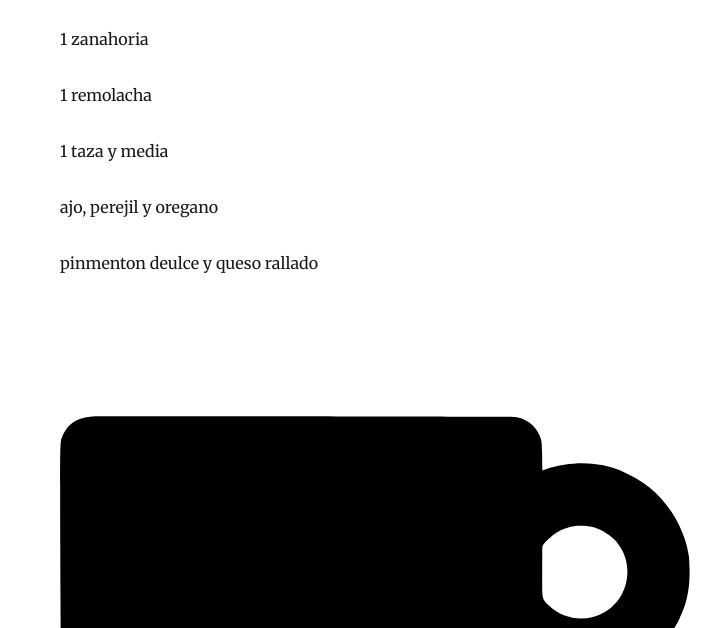
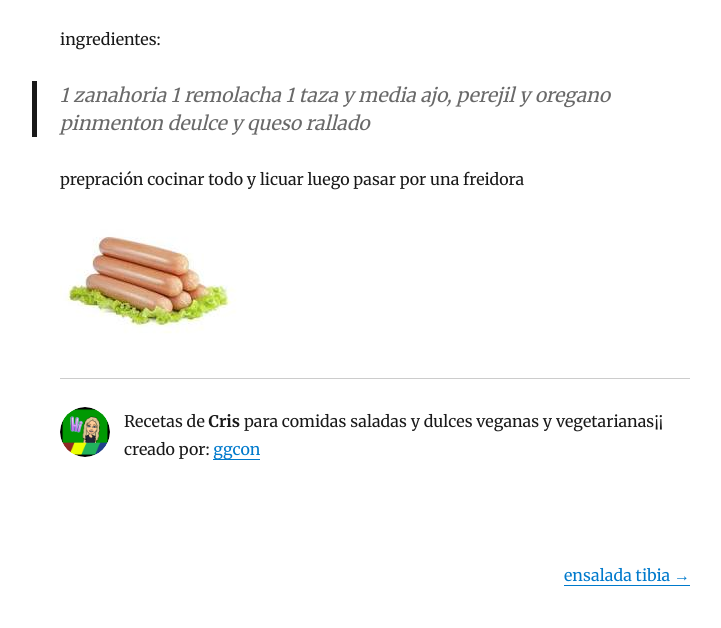
Before and after one commit to lucasg2155/klog, a Gatsby site: page /2020-01-19-salchicha-vegana/ in a window 1280 px wide. Shown: the part 170-798 px from the top of the page, without its empty margins (265-986 px from the left). Built offline with nearby package versions, Linux system fonts and the light colour scheme; Gatsby itself is replaced by a stand-in of ours; some packages are replaced by stand-ins of ours.

Commit message:
Update Blog “2020-01-19-salchicha-vegana”

```diff
--- a/content/blog/2020-01-19-salchicha-vegana.md
+++ b/content/blog/2020-01-19-salchicha-vegana.md
@@ -3,14 +3,15 @@ title: salchicha vegana
 date: 2020-01-19T19:15:20.569Z
 description: comida de verdura
 ---
-1 zanahoria
+ingredientes:
+>1 zanahoria
+>1 remolacha
+>1 taza y media
+>ajo, perejil y oregano
+>pinmenton deulce y queso rallado
 
-1 remolacha
+prepración
+cocinar todo y licuar
+luego pasar por una freidora
 
-1 taza y media
-
-ajo, perejil y oregano
-
-pinmenton deulce y queso rallado
-
-![tasa](/img/safari-pinned-tab.svg "tasa de te")
+![salchicha](/img/salchicha.jpg "salchicha")
```
Also changed, not shown: static/img/salchicha.jpg (added).
